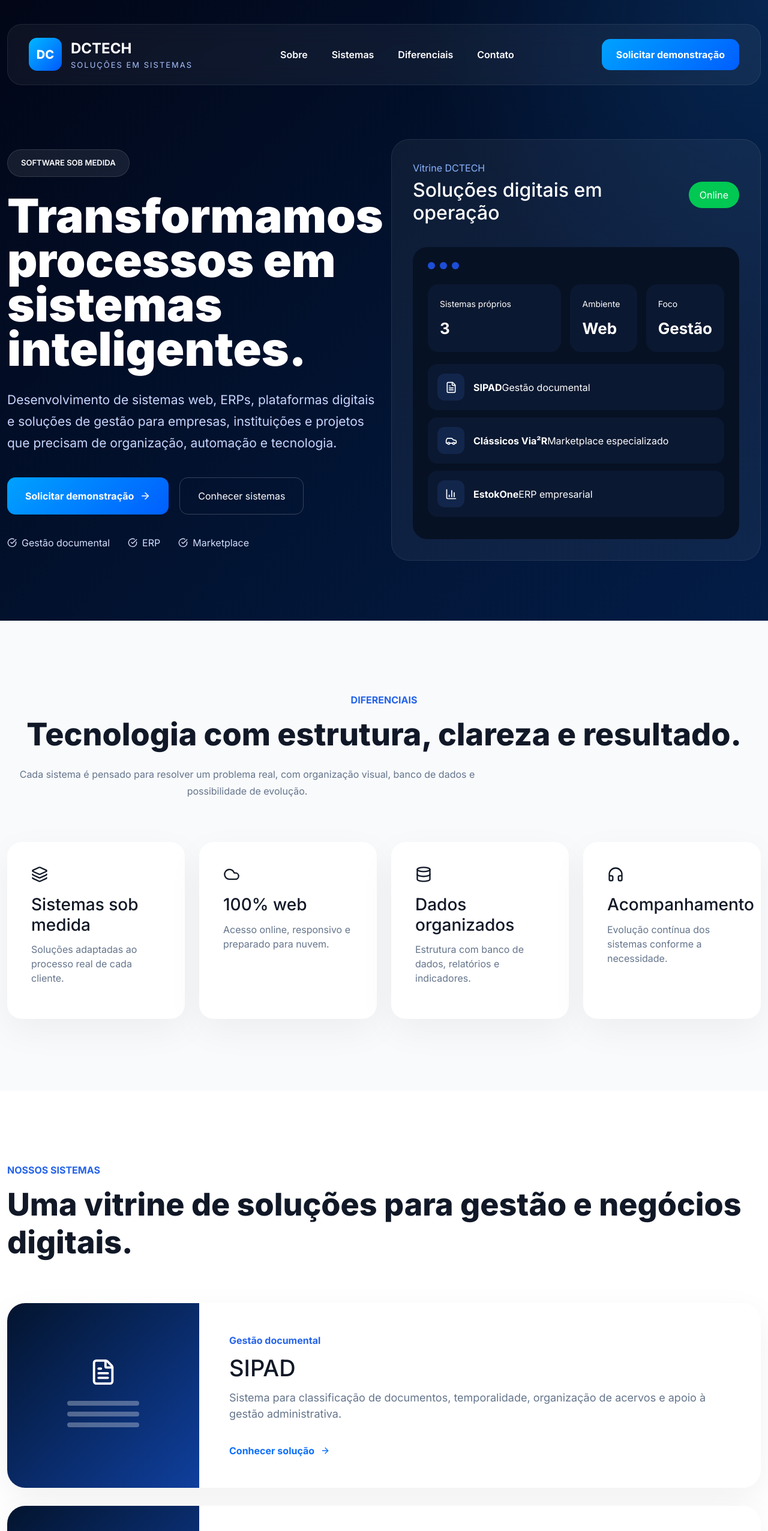
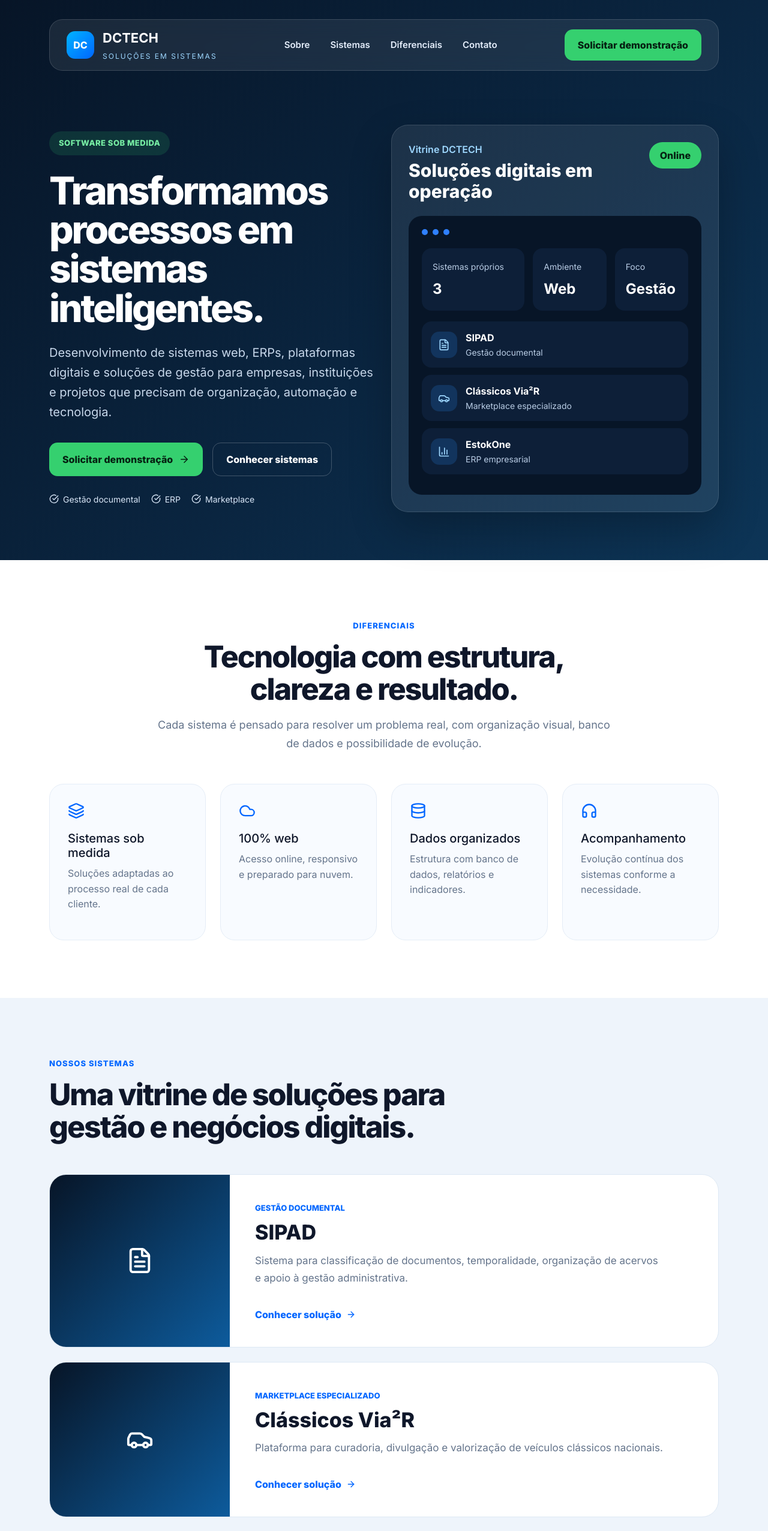
Before and after one commit to dcfonsecaa/dctech-site, a React (Vite) app: page / in a window 1280 px wide. Shown: the top 2553 px of the page at 60% size. Built offline with nearby package versions, Linux system fonts and the light colour scheme; the HTML template or start-up script is replaced by a standard one.

Commit message:
Update App.css

```diff
--- a/src/App.css
+++ b/src/App.css
@@ -1,515 +1,517 @@
-@import url("https://fonts.googleapis.com/css2?family=Inter:wght@300;400;500;600;700;800;900&display=swap");
+@import url("https://fonts.googleapis.com/css2?family=Inter:wght@400;500;600;700;800&display=swap");
 
 * {
-  margin: 0;
-  padding: 0;
   box-sizing: border-box;
 }
 
-html {
-  scroll-behavior: smooth;
-}
-
 body {
+  margin: 0;
   font-family: "Inter", sans-serif;
-  background: #ffffff;
-  color: #111827;
+  background: #f5f8fc;
+  color: #0f172a;
 }
 
 a {
   text-decoration: none;
 }
 
-.container {
-  max-width: 1280px;
+.dctech-page {
+  overflow-x: hidden;
 }
 
-/* HERO */
-
 .hero {
+  background: linear-gradient(135deg, #071527 0%, #0a2540 55%, #0d3557 100%);
   min-height: 100vh;
-  background:
-    radial-gradient(circle at top right,
-      rgba(30, 144, 255, 0.15),
-      transparent 35%),
-    linear-gradient(135deg,
-      #020617,
-      #02122f,
-      #031d47);
-  color: white;
-  padding: 40px 0 100px;
+  padding: 32px 0 80px;
+  color: #fff;
 }
 
 .topbar {
-  background: rgba(255,255,255,0.05);
-  backdrop-filter: blur(18px);
-  border: 1px solid rgba(255,255,255,0.08);
-
-  border-radius: 24px;
-
-  padding: 22px 35px;
-
+  height: 86px;
+  padding: 0 28px;
+  border-radius: 22px;
+  background: rgba(255, 255, 255, 0.08);
+  border: 1px solid rgba(255, 255, 255, 0.14);
   display: flex;
+  align-items: center;
   justify-content: space-between;
-  align-items: center;
-
+  backdrop-filter: blur(16px);
   margin-bottom: 90px;
 }
 
 .brand {
   display: flex;
   align-items: center;
-  gap: 15px;
-  color: white;
+  gap: 14px;
+  color: #fff;
 }
 
 .brand-mark {
-  width: 55px;
-  height: 55px;
-
+  width: 46px;
+  height: 46px;
   border-radius: 14px;
-
-  background: linear-gradient(
-    135deg,
-    #00b8ff,
-    #0059ff
-  );
-
+  background: linear-gradient(135deg, #00b4ff, #0066ff);
   display: flex;
   align-items: center;
   justify-content: center;
-
   font-weight: 800;
-  font-size: 20px;
 }
 
 .brand strong {
   display: block;
-  font-size: 24px;
+  font-size: 22px;
 }
 
 .brand span {
-  display: block;
-  color: #a8c2ff;
-  font-size: 13px;
+  font-size: 12px;
   letter-spacing: 2px;
+  color: #9ed7ff;
   text-transform: uppercase;
 }
 
 .menu {
   display: flex;
-  gap: 40px;
+  align-items: center;
+  gap: 34px;
 }
 
 .menu a {
-  color: white;
+  color: #e5eefc;
   font-weight: 600;
+  font-size: 15px;
 }
 
 .nav-cta {
-  background: linear-gradient(
-    135deg,
-    #00a2ff,
-    #005eff
-  );
-
-  color: white;
-
-  padding: 14px 24px;
-
+  background: #35d06f;
+  color: #062112;
+  padding: 14px 22px;
   border-radius: 14px;
-
-  font-weight: 700;
+  font-weight: 800;
 }
 
 .hero-grid {
-  min-height: 700px;
+  min-height: 560px;
 }
 
 .eyebrow {
-  display: inline-block;
-
-  background: rgba(255,255,255,0.08);
-
-  border: 1px solid rgba(255,255,255,0.12);
-
-  padding: 12px 22px;
-
+  display: inline-flex;
+  padding: 10px 16px;
   border-radius: 999px;
-
+  background: rgba(53, 208, 111, 0.14);
+  color: #78f0a5;
   font-size: 13px;
-  font-weight: 600;
-
-  margin-bottom: 28px;
+  font-weight: 800;
+  letter-spacing: 0.04em;
+  margin-bottom: 26px;
 }
 
 .hero h1 {
-  font-size: 78px;
-  line-height: 0.95;
-  font-weight: 900;
-
-  margin-bottom: 30px;
-
-  max-width: 760px;
+  max-width: 680px;
+  font-size: clamp(42px, 5vw, 68px);
+  line-height: 1.02;
+  letter-spacing: -0.05em;
+  font-weight: 800;
+  margin-bottom: 26px;
 }
 
 .hero-text {
-  font-size: 21px;
-  color: #c7d6ff;
-
-  max-width: 650px;
-
-  line-height: 1.7;
-
-  margin-bottom: 40px;
+  max-width: 620px;
+  color: #c7d7ea;
+  font-size: 20px;
+  line-height: 1.65;
+  margin-bottom: 34px;
 }
 
 .hero-buttons {
   display: flex;
-  gap: 18px;
+  gap: 16px;
+  flex-wrap: wrap;
+}
 
-  margin-bottom: 35px;
+.btn-main,
+.btn-secondary {
+  display: inline-flex;
+  align-items: center;
+  gap: 10px;
+  padding: 15px 22px;
+  border-radius: 14px;
+  font-weight: 800;
 }
 
 .btn-main {
-  background: linear-gradient(
-    135deg,
-    #00a2ff,
-    #005eff
-  );
-
-  color: white;
-
-  padding: 18px 30px;
-
-  border-radius: 14px;
-
-  font-weight: 700;
-
-  display: flex;
-  align-items: center;
-  gap: 10px;
+  background: #35d06f;
+  color: #062112;
 }
 
 .btn-secondary {
-  border: 1px solid rgba(255,255,255,0.2);
-
-  color: white;
-
-  padding: 18px 30px;
-
-  border-radius: 14px;
+  color: #fff;
+  border: 1px solid rgba(255, 255, 255, 0.22);
 }
 
 .trust-row {
   display: flex;
-  gap: 30px;
   flex-wrap: wrap;
+  gap: 18px;
+  margin-top: 28px;
+  color: #d9e7f8;
+  font-size: 14px;
 }
 
 .trust-row span {
   display: flex;
   align-items: center;
-  gap: 8px;
-
-  color: #d4e0ff;
+  gap: 7px;
 }
 
-/* DASHBOARD */
-
 .dashboard-card {
-  background: rgba(255,255,255,0.05);
-
-  border: 1px solid rgba(255,255,255,0.08);
-
-  border-radius: 30px;
-
-  padding: 35px;
+  background: rgba(255, 255, 255, 0.08);
+  border: 1px solid rgba(255, 255, 255, 0.13);
+  border-radius: 28px;
+  padding: 28px;
+  box-shadow: 0 28px 70px rgba(0, 0, 0, 0.24);
 }
 
 .dashboard-header {
   display: flex;
   justify-content: space-between;
-  align-items: center;
-
-  margin-bottom: 30px;
+  gap: 24px;
+  margin-bottom: 24px;
 }
 
 .dashboard-header span {
-  color: #8bb4ff;
+  color: #9ed7ff;
+  font-weight: 600;
 }
 
 .dashboard-header h3 {
-  font-size: 32px;
-  margin-top: 6px;
+  font-size: 30px;
+  line-height: 1.15;
+  margin: 6px 0 0;
+  font-weight: 800;
 }
 
 .status-pill {
-  background: #00c853;
-  color: white;
-
+  align-self: flex-start;
+  background: #35d06f;
+  color: #062112;
+  font-weight: 800;
   padding: 10px 18px;
   border-radius: 999px;
 }
 
 .mock-window {
-  background: #071124;
-  border-radius: 24px;
-  padding: 25px;
+  background: #071527;
+  border-radius: 22px;
+  padding: 22px;
 }
 
 .mock-top {
   display: flex;
   gap: 8px;
-  margin-bottom: 25px;
+  margin-bottom: 22px;
 }
 
 .mock-top span {
-  width: 12px;
-  height: 12px;
+  width: 10px;
+  height: 10px;
+  background: #2f80ff;
   border-radius: 50%;
-  background: #1d4ed8;
 }
 
 .mock-content {
   display: grid;
-  grid-template-columns: 2fr 1fr 1fr;
-  gap: 15px;
-  margin-bottom: 20px;
+  grid-template-columns: 1.4fr 1fr 1fr;
+  gap: 14px;
+  margin-bottom: 18px;
 }
 
 .metric-card {
-  background: #0b1831;
-  border-radius: 18px;
-  padding: 20px;
+  background: #0d1f38;
+  border-radius: 16px;
+  padding: 18px;
+}
+
+.metric-card small {
+  color: #b8cce4;
 }
 
 .metric-card strong {
   display: block;
-  margin-top: 10px;
-  font-size: 26px;
+  margin-top: 8px;
+  font-size: 24px;
 }
 
 .system-mini {
-  background: #0b1831;
-  border-radius: 16px;
-  padding: 16px;
-
   display: flex;
   align-items: center;
-  gap: 15px;
-
+  gap: 14px;
+  background: #0d1f38;
+  border-radius: 16px;
+  padding: 15px;
   margin-bottom: 12px;
 }
 
 .mini-icon {
-  width: 45px;
-  height: 45px;
-
-  border-radius: 12px;
-
-  background: #12264c;
-
+  width: 44px;
+  height: 44px;
+  border-radius: 14px;
+  background: #12345d;
   display: flex;
+  align-items: center;
   justify-content: center;
-  align-items: center;
+  color: #9ed7ff;
 }
 
-/* SEÇÕES */
-
-.section-heading {
-  margin-bottom: 70px;
+.system-mini strong {
+  display: block;
 }
 
-.section-heading.center {
-  text-align: center;
-}
-
-.section-heading span {
-  color: #2563eb;
-  font-weight: 700;
-  text-transform: uppercase;
-}
-
-.section-heading h2 {
-  font-size: 52px;
-  font-weight: 800;
-  margin-top: 15px;
-  margin-bottom: 20px;
-}
-
-.section-heading p {
-  max-width: 800px;
-  color: #64748b;
-  line-height: 1.8;
+.system-mini span {
+  display: block;
+  color: #b8cce4;
+  font-size: 14px;
+  margin-top: 2px;
 }
 
 .features-section,
 .systems-section,
 .about-section,
 .cta-section {
-  padding: 120px 0;
+  padding: 96px 0;
+}
+
+.section-heading {
+  max-width: 760px;
+  margin-bottom: 52px;
+}
+
+.section-heading.center {
+  text-align: center;
+  margin-left: auto;
+  margin-right: auto;
+}
+
+.section-heading span {
+  color: #0066ff;
+  font-weight: 800;
+  text-transform: uppercase;
+  font-size: 13px;
+  letter-spacing: 0.08em;
+}
+
+.section-heading h2 {
+  font-size: clamp(34px, 4vw, 50px);
+  line-height: 1.08;
+  letter-spacing: -0.04em;
+  font-weight: 800;
+  margin: 14px 0 18px;
+}
+
+.section-heading p {
+  color: #64748b;
+  font-size: 18px;
+  line-height: 1.7;
 }
 
 .features-section {
-  background: #f8fafc;
+  background: #fff;
 }
 
 .feature-card {
-  background: white;
+  height: 100%;
+  background: #f8fbff;
+  border: 1px solid #e5edf7;
+  border-radius: 24px;
+  padding: 30px;
+}
 
-  border-radius: 24px;
-
-  padding: 40px;
-
-  height: 100%;
-
-  box-shadow: 0 20px 60px rgba(0,0,0,0.05);
+.feature-card svg {
+  color: #0066ff;
 }
 
 .feature-card h3 {
-  margin: 20px 0 12px;
+  font-size: 20px;
+  margin: 20px 0 10px;
 }
 
 .feature-card p {
   color: #64748b;
+  line-height: 1.6;
+}
+
+.systems-section {
+  background: #eef4fb;
 }
 
 .systems-grid {
   display: grid;
-  gap: 30px;
+  gap: 24px;
 }
 
 .system-showcase {
   display: grid;
-  grid-template-columns: 320px 1fr;
-
-  background: white;
-
-  border-radius: 30px;
-
+  grid-template-columns: 300px 1fr;
+  background: #fff;
+  border-radius: 28px;
   overflow: hidden;
-
-  box-shadow: 0 20px 60px rgba(0,0,0,0.06);
+  border: 1px solid #dde8f4;
 }
 
 .showcase-preview {
-  background: linear-gradient(
-    135deg,
-    #03142e,
-    #0f3f9d
-  );
-
-  color: white;
-
-  min-height: 250px;
-
+  min-height: 230px;
+  background: linear-gradient(135deg, #071527, #0d5b9c);
   display: flex;
+  align-items: center;
   justify-content: center;
-  align-items: center;
-
-  flex-direction: column;
-}
-
-.preview-lines {
-  width: 120px;
-  margin-top: 25px;
-}
-
-.preview-lines span {
-  display: block;
-  height: 8px;
-  background: rgba(255,255,255,0.3);
-  margin-bottom: 10px;
-  border-radius: 999px;
+  color: #fff;
 }
 
 .showcase-content {
-  padding: 50px;
+  padding: 42px;
 }
 
 .showcase-content span {
-  color: #2563eb;
-  font-weight: 700;
+  color: #0066ff;
+  font-weight: 800;
+  font-size: 13px;
+  text-transform: uppercase;
 }
 
 .showcase-content h3 {
-  font-size: 38px;
-  margin: 12px 0;
+  font-size: 34px;
+  font-weight: 800;
+  margin: 10px 0 12px;
 }
 
 .showcase-content p {
   color: #64748b;
-  font-size: 18px;
+  font-size: 17px;
+  line-height: 1.7;
+  max-width: 680px;
 }
 
 .showcase-content a {
   display: inline-flex;
   align-items: center;
-  gap: 10px;
+  gap: 8px;
+  margin-top: 18px;
+  color: #0066ff;
+  font-weight: 800;
+}
 
-  margin-top: 20px;
-
-  font-weight: 700;
+.about-section {
+  background: #fff;
 }
 
 .numbers-grid {
   display: grid;
-  grid-template-columns: repeat(2,1fr);
-  gap: 25px;
+  grid-template-columns: repeat(2, 1fr);
+  gap: 20px;
 }
 
 .numbers-grid div {
-  background: #f8fafc;
-  border-radius: 20px;
-  padding: 35px;
+  background: #f8fbff;
+  border: 1px solid #e5edf7;
+  border-radius: 22px;
+  padding: 28px;
 }
 
 .numbers-grid strong {
   display: block;
-  font-size: 40px;
-  color: #2563eb;
+  color: #0066ff;
+  font-size: 36px;
+  font-weight: 800;
+}
+
+.numbers-grid span {
+  color: #64748b;
+}
+
+.cta-section {
+  background: #071527;
 }
 
 .cta-box {
-  background: linear-gradient(
-    135deg,
-    #03142e,
-    #0f3f9d
-  );
-
+  background: linear-gradient(135deg, #0a2540, #0d5b9c);
+  border-radius: 30px;
+  padding: 56px;
   color: white;
-
-  border-radius: 30px;
-
-  padding: 70px;
-
   display: flex;
   justify-content: space-between;
-  gap: 50px;
+  gap: 36px;
+  align-items: center;
+}
+
+.cta-box span {
+  color: #9ed7ff;
+  font-weight: 800;
+  text-transform: uppercase;
+  font-size: 13px;
 }
 
 .cta-box h2 {
-  font-size: 48px;
-  margin: 15px 0;
+  font-size: clamp(32px, 4vw, 48px);
+  line-height: 1.1;
+  font-weight: 800;
+  margin: 12px 0;
+}
+
+.cta-box p {
+  color: #d8e7f9;
+  max-width: 700px;
 }
 
 .cta-actions {
-  display: flex;
-  flex-direction: column;
-  gap: 15px;
+  display: grid;
+  gap: 14px;
+  min-width: 280px;
 }
 
 .cta-actions a {
-  background: rgba(255,255,255,0.08);
+  background: rgba(255, 255, 255, 0.1);
+  color: white;
+  border-radius: 14px;
+  padding: 16px 18px;
+  display: flex;
+  align-items: center;
+  gap: 10px;
+}
 
-  color: white;
+@media (max-width: 992px) {
+  .topbar {
+    height: auto;
+    flex-direction: column;
+    gap: 22px;
+    align-items: flex-start;
+  }
 
-  padding: 18px 24px;
+  .menu {
+    flex-wrap: wrap;
+    gap: 18px;
+  }
 
-  border-radius: 14px;
+  .nav-cta {
+    width: 100%;
+    text-align: center;
+  }
 
-  display: flex;
-  gap: 10px;
-  align-items: center;
+  .hero {
+    padding-top: 20px;
+  }
+
+  .hero-grid {
+    min-height: auto;
+    gap: 44px;
+  }
+
+  .mock-content,
+  .system-showcase,
+  .cta-box {
+    grid-template-columns: 1fr;
+    display: grid;
+  }
+
+  .cta-box {
+    padding: 34px;
+  }
 }
```
